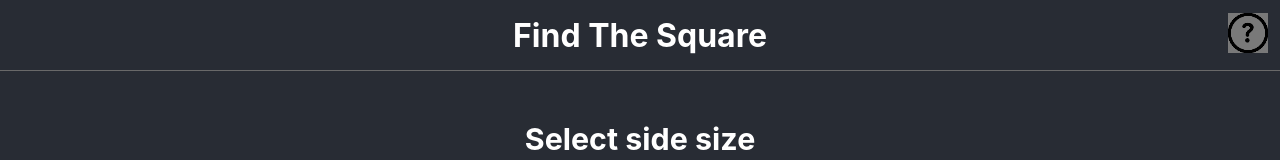
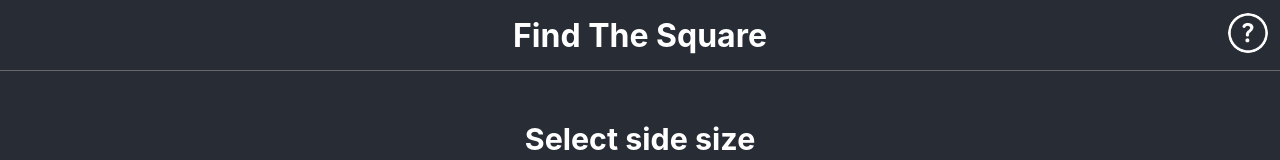
Before and after one commit to alexmadeira23/find-the-square, a React (Create React App) app: page / in a window 1280 px wide. Shown: the top 160 px of the page. Built offline with nearby package versions, Linux system fonts and the light colour scheme.

Commit message:
added animation to help hover

```diff
--- a/src/App.css
+++ b/src/App.css
@@ -20,6 +20,10 @@ header {
   transition: 0.5s;
 }
 
+.header-title h1 {
+  display: inline;
+}
+
 .header-title h1:hover {
   color: #538d4e;
   transition: 0.5s;
@@ -28,6 +32,17 @@ header {
 .header-info {
   width: 5%;
   text-align: center;
+}
+
+.header-info img {
+  border-radius: 100%;
+  background-color: inherit;
+  transition: 0.5s;
+}
+
+.header-info img:hover {
+  background-color: #538d4e;
+  transition: 0.5s;
 }
 
 .help-container {
--- a/src/Header.tsx
+++ b/src/Header.tsx
@@ -5,7 +5,6 @@ export function Header(props: {restart: () => void, onHelp: () => void}) {
             <div className="header-title"><h1 onClick={props.restart}>Find The Square</h1></div>
             <div className="header-info">
                 <img
-                    style={{filter: "brightness(100%) contrast(180%) grayscale(100%)", backgroundColor: "#538d4e"}}
                     src="./images/info.png"
                     alt="help"
                     width="40px"
```
Also changed, not shown: public/images/info.png.
